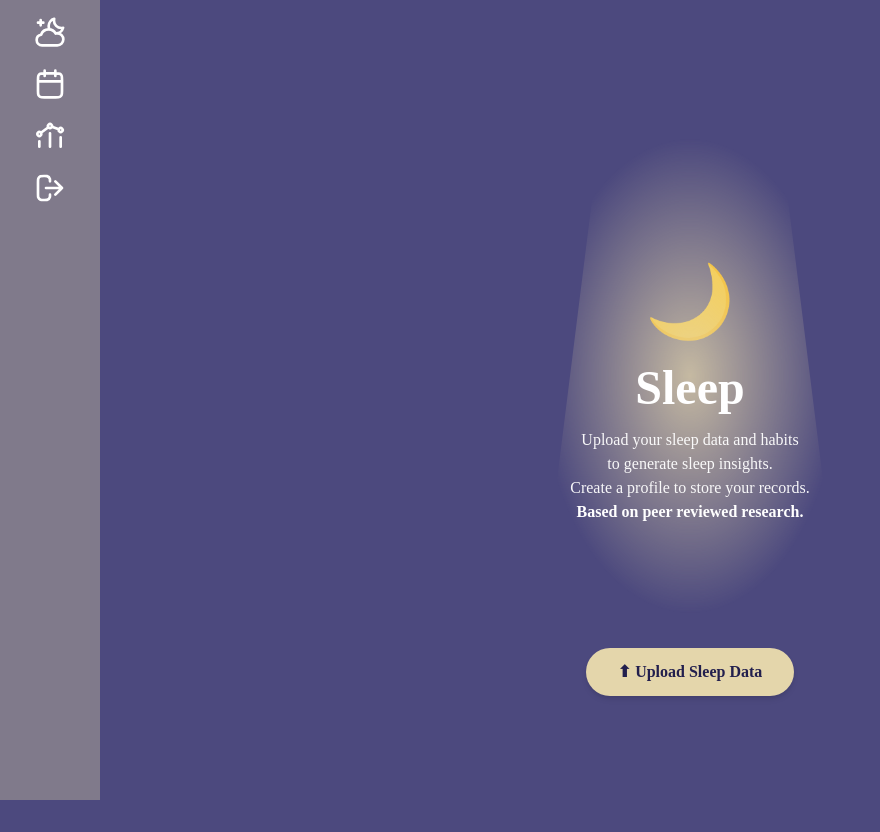
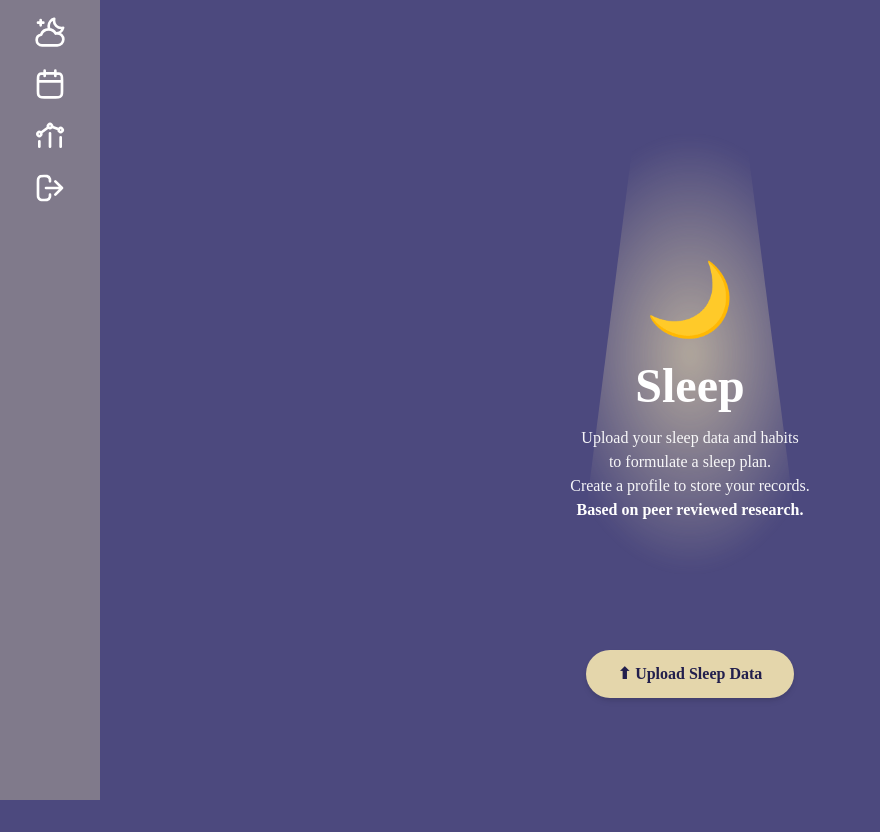
Before and after one commit to chloetychang/CITS3403-Project, a Flask app: page /sleep in a window 1280 px wide. Shown: the whole page, without its empty margins (0-880 px from the left). Run offline with Flask 3, Linux system fonts and the light colour scheme; the visitor is signed in with stand-in values (Sample User, id 1); some libraries are stand-ins or nearby versions; some web fonts are replaced.

Commit message:
Update base and sleep page with latest styles

```diff
--- a/app/templates/base.html
+++ b/app/templates/base.html
@@ -5,7 +5,14 @@
   <meta name="viewport" content="width=device-width, initial-scale=1.0" />
   <title>{% block title %}Sleep Tracker{% endblock %}</title>
   {% include 'partials/tailwind_config.html' %}
-  {% block head %}{% endblock %}
+  {% block scripts %}
+<script>
+  function toggleModal(show) {
+    const modal = document.getElementById("sleepModal");
+    modal.classList.toggle("hidden", !show);
+  }
+</script>
+{% endblock %}
 </head>
 
 <body class="bg-primary text-white font-sans min-h-screen flex">
--- a/app/templates/sleep.html
+++ b/app/templates/sleep.html
@@ -3,48 +3,100 @@
 
 {% block head %}
 <style>
-  @layer utilities {
-    .spotlight-cone::before {
-      content: '';
-      position: absolute;
-      top: 0;
-      left: 50%;
-      transform: translateX(-50%);
-      width: 300px;
-      height: 480px;
-      background: radial-gradient(ellipse at center, #e4d6abcc 0%, #e4d6ab00 70%);
-      clip-path: polygon(20% 0%, 80% 0%, 100% 100%, 0% 100%);
-      filter: blur(1px);
-      opacity: 1;
-      z-index: 0;
-    }
+  .sidebar svg,
+  .sidebar img {
+    width: 6rem !important;
+    height: 6rem !important;
   }
 </style>
 {% endblock %}
 
 {% block content %}
-<div class="relative z-10 flex flex-col items-center justify-center min-h-screen px-4 sm:px-8 text-white">
+<div class="relative flex flex-col items-center justify-center min-h-screen px-4 sm:px-8 text-white bg-primary overflow-hidden">
 
-  <!-- Spotlight cone + moon + title -->
-  <div class="relative spotlight-cone w-full h-[500px] flex flex-col justify-center items-center text-center">
-    <div class="text-[3.5rem] sm:text-[4.5rem] text-[#e4d6ab] mb-2">🌙</div>
-    <h1 class="text-4xl sm:text-5xl font-extrabold text-white z-10">Sleep</h1>
+  <!-- Torch-style spotlight + moon + title -->
+  <div class="relative w-full h-[500px] flex flex-col justify-center items-center text-center overflow-hidden">
+    <div class="absolute top-0 left-1/2 transform -translate-x-1/2 w-[280px] h-[440px] z-0"
+         style="background: radial-gradient(ellipse at center, #e4d6abcc 0%, #e4d6ab00 70%);
+                clip-path: polygon(30% 0%, 70% 0%, 90% 100%, 10% 100%);
+                filter: blur(8px);
+                opacity: 0.85;">
+    </div>
 
-    <!-- Description inside spotlight -->
-    <div class="mt-3 sm:mt-4 text-sm sm:text-base font-medium text-white/95 max-w-md leading-relaxed z-10">
-      Upload your sleep data and habits<br>
-      to generate sleep insights.<br>
-      Create a profile to store your records.<br>
-      <span class="text-white font-semibold">Based on peer reviewed research.</span>
+    <div class="z-10">
+      <div class="text-[3.5rem] sm:text-[4.5rem] text-[#e4d6ab] mb-2">🌙</div>
+      <h1 class="text-4xl sm:text-5xl font-extrabold text-white">Sleep</h1>
+      <div class="mt-3 sm:mt-4 text-sm sm:text-base font-medium text-white/95 max-w-md leading-relaxed">
+        Upload your sleep data and habits<br>
+        to formulate a sleep plan.<br>
+        Create a profile to store your records.<br>
+        <span class="text-white font-semibold">Based on peer reviewed research.</span>
+      </div>
     </div>
   </div>
 
   <!-- Upload Button -->
-  <div class="mt-3">
-    <button class="bg-[#e4d6ab] text-[#221f4d] font-bold text-sm sm:text-base px-6 py-2 sm:px-8 sm:py-3 rounded-full shadow-md hover:bg-opacity-90 transition">
+  <div class="mt-4 z-10">
+    <button onclick="toggleModal(true)" class="bg-[#e4d6ab] text-[#221f4d] font-bold text-base px-8 py-3 rounded-full shadow-md hover:bg-opacity-90 transition">
       ⬆ Upload Sleep Data
     </button>
   </div>
 
+  <!-- Modal -->
+  <div id="sleepModal" class="fixed inset-0 bg-black/60 flex items-center justify-center z-50 hidden">
+    <div class="bg-white rounded-2xl p-6 w-[90%] max-w-md shadow-lg relative">
+      <h2 class="text-xl font-bold text-[#221f4d] mb-4">Sleep Data Entry</h2>
+      <form class="space-y-4" onsubmit="handleFormSubmit(event)">
+        <div>
+          <label class="block text-sm font-medium text-gray-700">Date</label>
+          <input type="date" class="w-full border border-gray-300 rounded-lg p-2 text-gray-900 bg-gray-100 focus:outline-none focus:ring-2 focus:ring-[#e4d6ab]">
+        </div>
+        <div class="flex gap-4">
+          <div class="flex-1">
+            <label class="block text-sm font-medium text-gray-700">Sleep Time</label>
+            <input type="time" class="w-full border border-gray-300 rounded-lg p-2 text-gray-900 bg-gray-100 focus:outline-none focus:ring-2 focus:ring-[#e4d6ab]">
+          </div>
+          <div class="flex-1">
+            <label class="block text-sm font-medium text-gray-700">Wake Time</label>
+            <input type="time" class="w-full border border-gray-300 rounded-lg p-2 text-gray-900 bg-gray-100 focus:outline-none focus:ring-2 focus:ring-[#e4d6ab]">
+          </div>
+        </div>
+        <div>
+          <label class="block text-sm font-medium text-gray-700 mb-1">
+            Sleep Rating (1–5): <span id="ratingValue">3</span>
+          </label>
+          <input type="range" min="1" max="5" value="3" class="w-full"
+                 oninput="document.getElementById('ratingValue').innerText = this.value">
+        </div>
+        <div>
+          <label class="block text-sm font-medium text-gray-700">How did you feel?</label>
+          <textarea rows="2" class="w-full border border-gray-300 rounded-lg p-2 text-gray-900 bg-gray-100 focus:outline-none focus:ring-2 focus:ring-[#e4d6ab]"></textarea>
+        </div>
+        <div class="flex justify-end space-x-2 pt-2">
+          <button type="button" onclick="toggleModal(false)" class="text-sm text-gray-500 hover:underline">Cancel</button>
+          <button type="submit" class="bg-[#e4d6ab] text-[#221f4d] px-4 py-2 rounded-full font-semibold hover:bg-opacity-90 transition">Save</button>
+        </div>
+      </form>
+    </div>
+  </div>
 </div>
 {% endblock %}
+
+{% block scripts %}
+<script>
+  function toggleModal(show) {
+    const modal = document.getElementById("sleepModal");
+    if (show) {
+      modal.classList.remove("hidden");
+    } else {
+      modal.classList.add("hidden");
+    }
+  }
+
+  function handleFormSubmit(event) {
+    event.preventDefault();
+    alert("Sleep data saved successfully!");
+    toggleModal(false);
+  }
+</script>
+{% endblock %}
```
